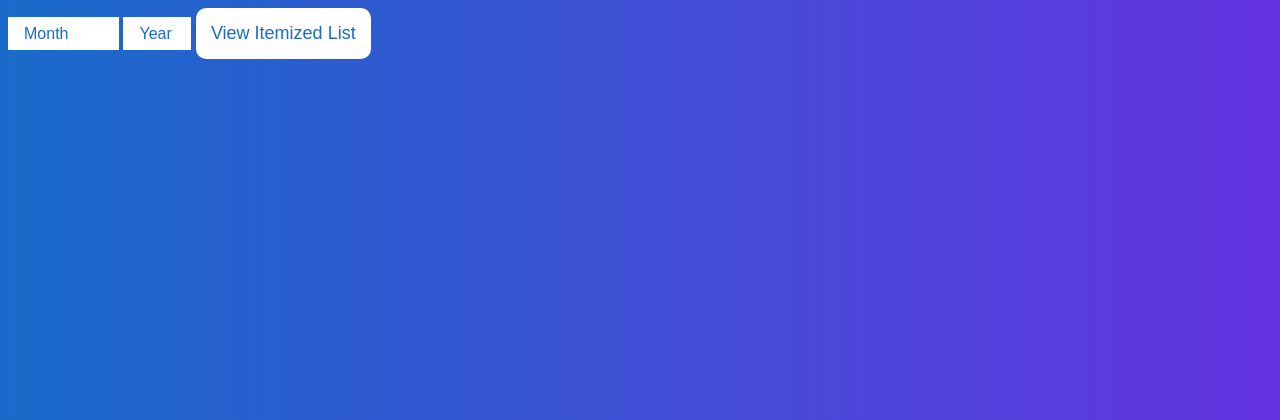
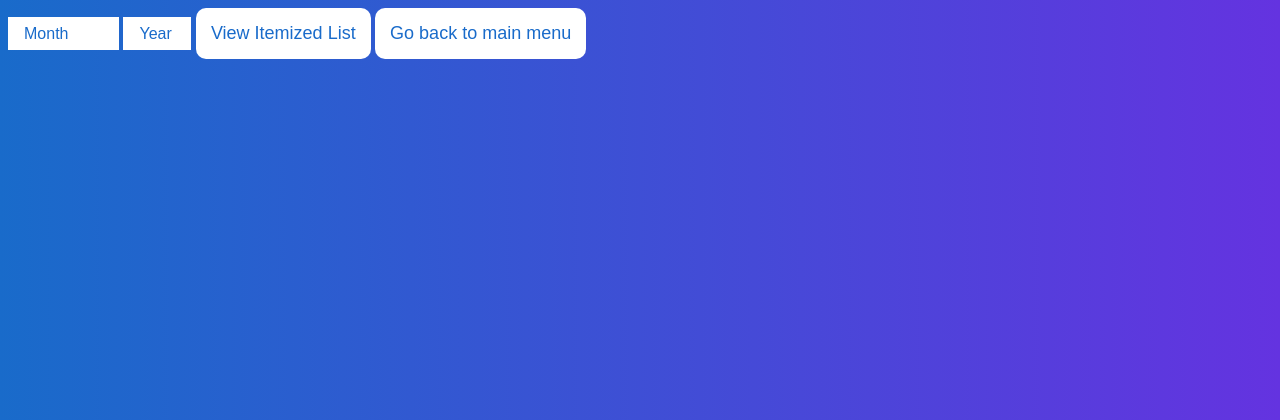
Before and after one commit to lmredington/Penny_pincher, a PHP site: page /budget/purchaseReport.php in a window 1280 px wide. Shown: the top 420 px of the page. Run offline with PHP 8.4, Linux system fonts and the light colour scheme.

Commit message:
Update purchaseReport.php

```diff
--- a/purchaseReport.php
+++ b/purchaseReport.php
@@ -36,7 +36,7 @@
 </select>
 
 <input type="submit" name="submit" value="View Itemized List" />
-
+  <input type = "submit" value="Go back to main menu"/>
 </form>
 </body>
 </html>
```
